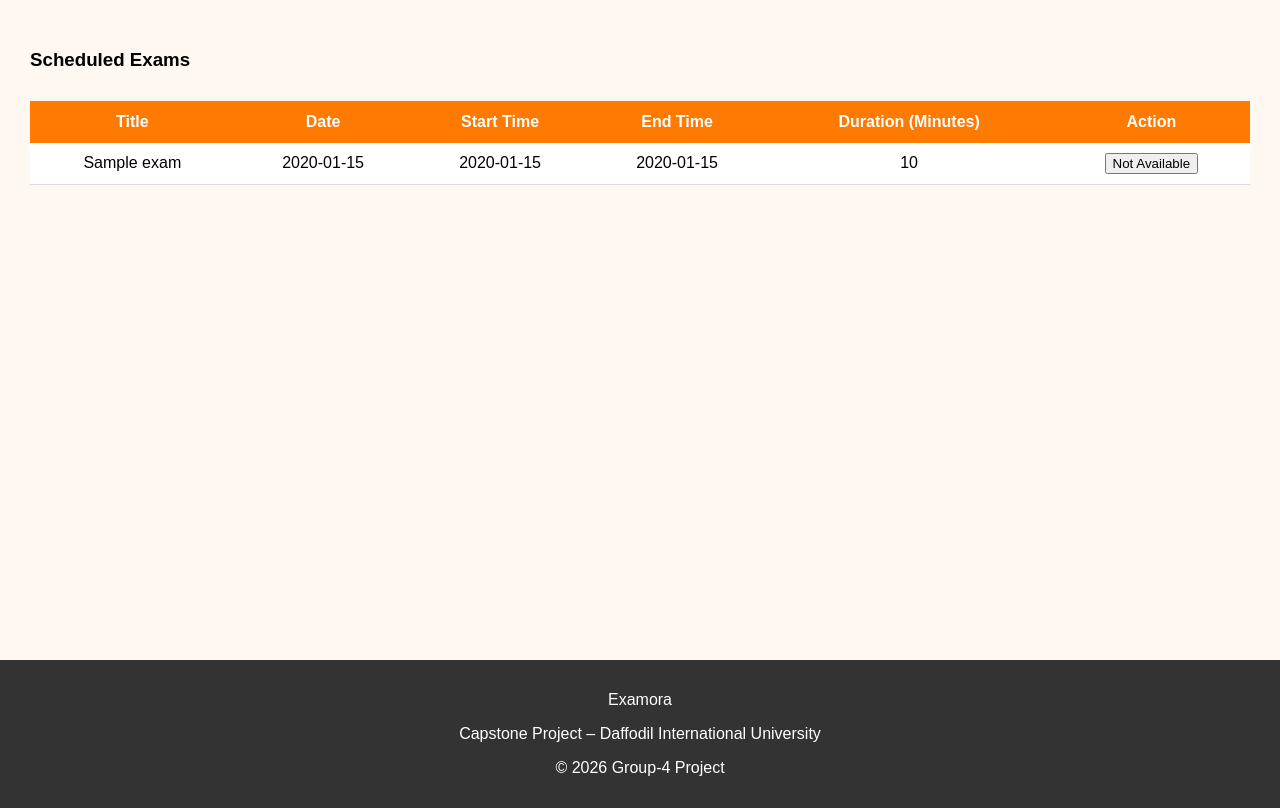
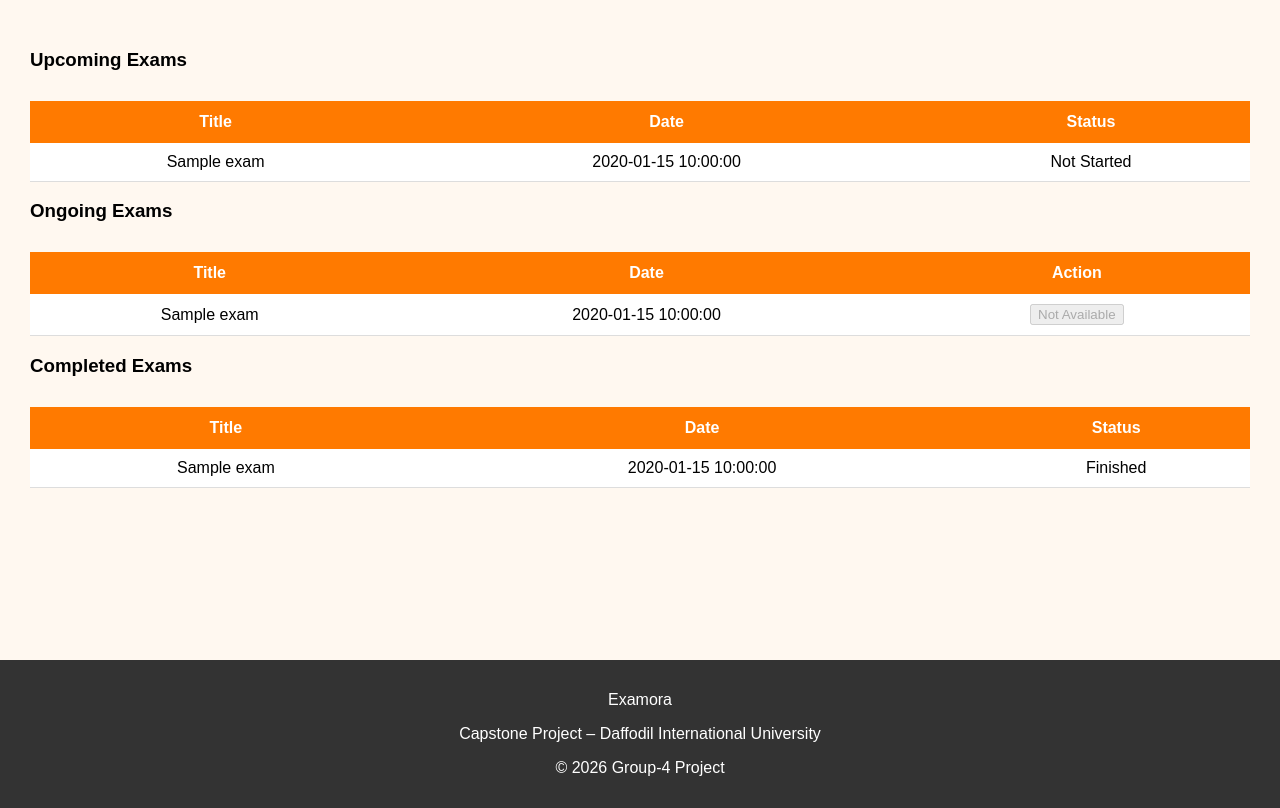
Before and after one commit to Mushfiqur00/online-exam-system, a Flask app: template templates/student_dashboard.html in a window 1280 px wide. Shown: the part 70-878 px from the top of the page. Run offline with Flask 3, Linux system fonts and the light colour scheme; tables that the repository leaves empty hold one stand-in row (values such as "Sample post"); the template is opened without the code that fills it: values that come from a table or form of the project are taken from there, most other values are stand-ins (such as "Sample title", 1, 10 or a date in 2020); parts of the project's set-up code (start-up, migrations or seed data) failed here and were passed over.

Commit message:
updating rafis feature direcly to student dashboard

```diff
--- a/templates/student_dashboard.html
+++ b/templates/student_dashboard.html
@@ -2,39 +2,73 @@
 
 {% block body %}
 
-<h3>Scheduled Exams</h3>
-
+<h3>Upcoming Exams</h3>
 <table>
     <tr>
         <th>Title</th>
         <th>Date</th>
-        <th>Start Time</th>
-        <th>End Time</th>
-        <th>Duration (Minutes)</th>
+        <th>Status</th>
+    </tr>
+
+    {% for exam in upcoming %}
+    <tr>
+        <td>{{ exam.title }}</td>
+        <td>{{ exam.exam_date }}</td>
+        <td>Not Started</td>
+    </tr>
+    {% endfor %}
+</table>
+
+
+<h3>Ongoing Exams</h3>
+<table>
+    <tr>
+        <th>Title</th>
+        <th>Date</th>
         <th>Action</th>
     </tr>
 
-    {% for exam in exams %}
+    {% for exam in ongoing %}
     <tr>
         <td>{{ exam.title }}</td>
         <td>{{ exam.exam_date }}</td>
-        <td>{{ exam.start_time }}</td>
-        <td>{{ exam.end_time }}</td>
-        <td>{{ exam.duration }}</td>
         <td>
+
             {% if today == exam.exam_date
             and current_time >= exam.start_time
             and current_time <= exam.end_time %} <a href="/start-exam/{{ exam.id }}">
-                <button class="start-active">Start Exam</button>
+                <button>Start Exam</button>
                 </a>
 
                 {% else %}
-                <button class="start-inactive">Not Available</button>
+
+                <button disabled>Not Available</button>
+
                 {% endif %}
+
         </td>
     </tr>
     {% endfor %}
 
 </table>
 
+
+<h3>Completed Exams</h3>
+<table>
+    <tr>
+        <th>Title</th>
+        <th>Date</th>
+        <th>Status</th>
+    </tr>
+
+    {% for exam in completed %}
+    <tr>
+        <td>{{ exam.title }}</td>
+        <td>{{ exam.exam_date }}</td>
+        <td>Finished</td>
+    </tr>
+    {% endfor %}
+
+</table>
+
 {% endblock %}
```
